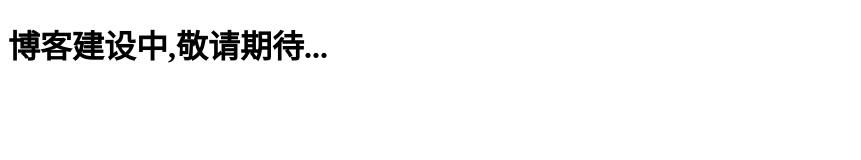
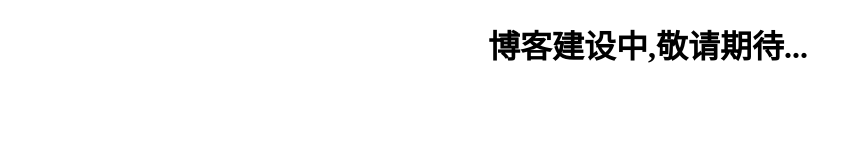
Before and after one commit to MangoNiki/MangoNiki.github.io, a plain HTML site: page index.html in a window 1280 px wide. Shown: the whole page, without its empty margins (0-861 px from the left). Drawn offline with Linux system fonts and the light colour scheme.

Commit message:
modify index.html

```diff
--- a/index.html
+++ b/index.html
@@ -3,14 +3,29 @@
 
 <head>
     <meta charset="utf-8" />
-    <title>MongoNiki‘s Blog</title>
-    <meta name="keywords" content=""/>
-    <meta name="description" content=""/>
+    <title>Niki's Blog</title>
+    <meta name="keywords" content="" />
+    <meta name="description" content="" />
     <link rel="icon" type="image/x-icon" href="https://assets-cdn.github.com/favicon.ico">
+    <style type="text/css">
+    html,
+    body {
+        width: 100%;
+        height: 100%;
+    }
+
+    #waiting-tip {
+        width: 100%;
+        height: 100%;
+        text-align: center;
+    }
+    </style>
 </head>
 
 <body>
-    <h1>博客建设中,敬请期待...</h1>
+    <div id="waiting-tip">
+        <h1>博客建设中,敬请期待...</h1>
+    </div>
 </body>
 
 </html>
```
